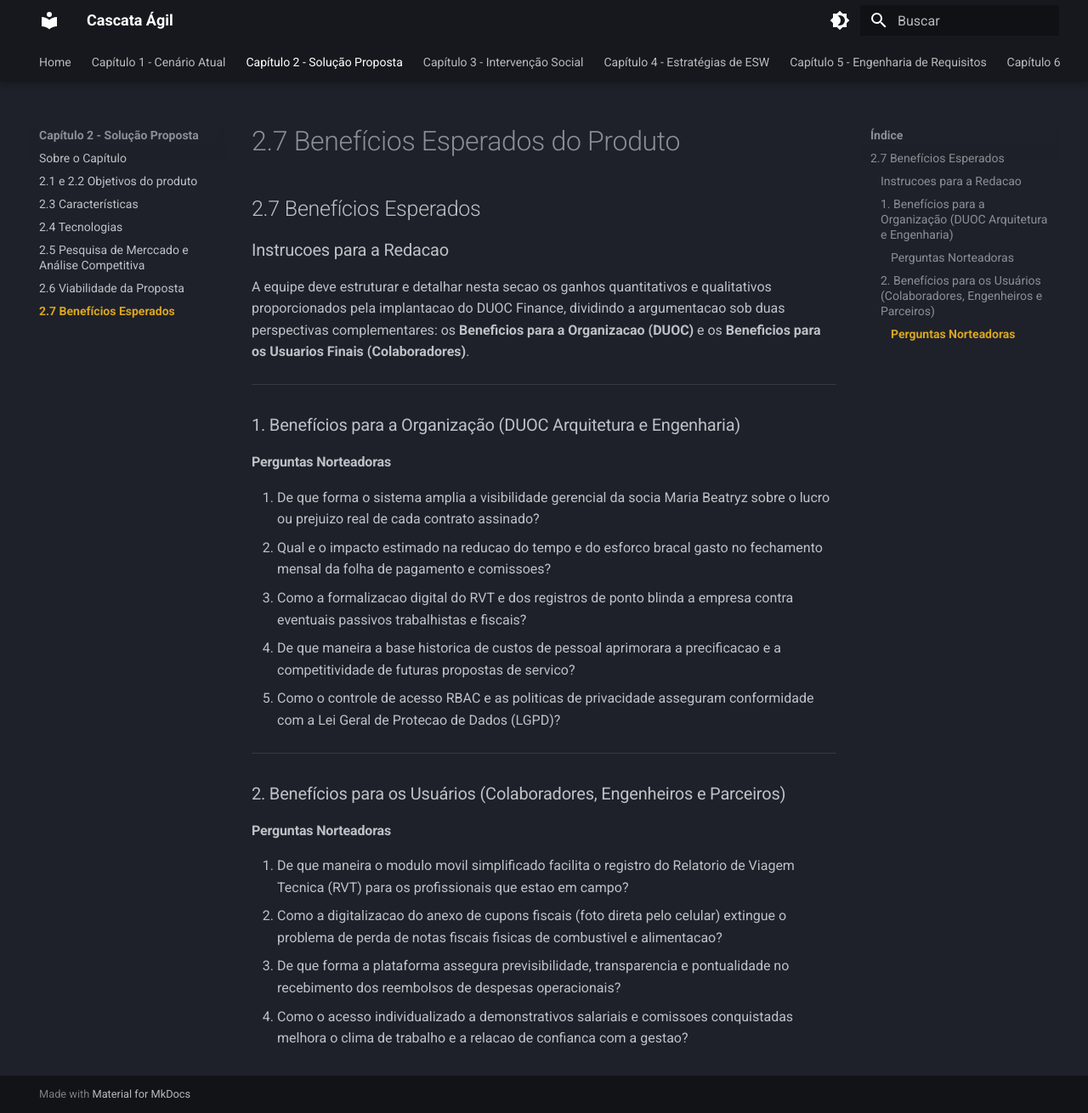
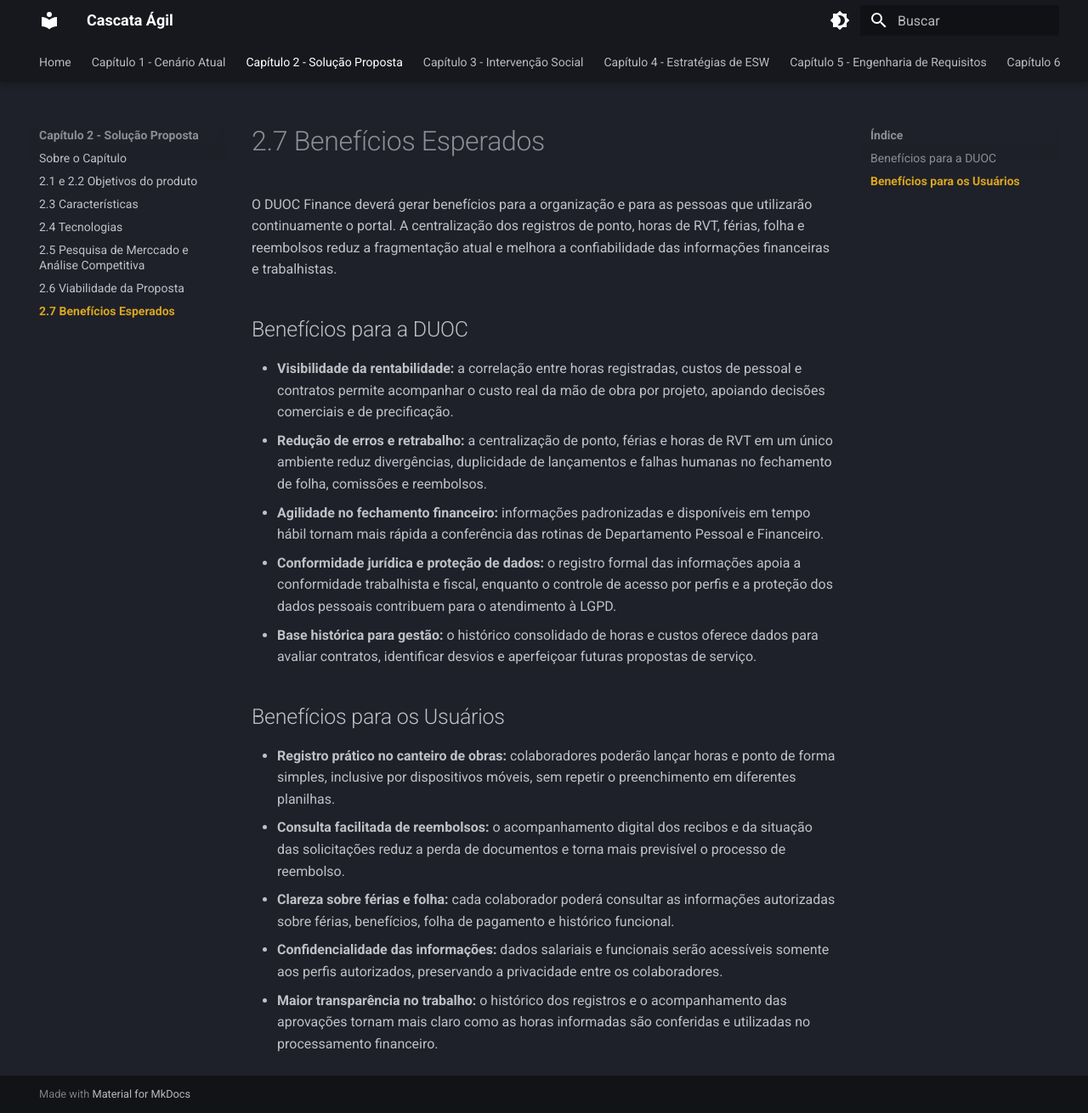
Before and after one commit to mdsreq-fga-unb/REQ-2026.2-T01-DUOC-Finance, an MkDocs documentation site: the page built from docs/visao-produto/capitulo-2/2.7-beneficios.md, in a window 1280 px wide and 1310 px high. Shown: the whole window at 85% size. Built offline with MkDocs 1.6.1 and Material for MkDocs 9.7.7, drawn with Linux system fonts in a browser that asks for light colours.

Commit message:
docs:mapeia beneficios esperados

```diff
--- a/docs/visao-produto/capitulo-2/2.7-beneficios.md
+++ b/docs/visao-produto/capitulo-2/2.7-beneficios.md
@@ -1,27 +1,19 @@
-# 2.7 Benefícios Esperados do Produto
+# 2.7 Benefícios Esperados
 
-## 2.7 Benefícios Esperados
+O DUOC Finance deverá gerar benefícios para a organização e para as pessoas que utilizarão continuamente o portal. A centralização dos registros de ponto, horas de RVT, férias, folha e reembolsos reduz a fragmentação atual e melhora a confiabilidade das informações financeiras e trabalhistas.
 
-### Instrucoes para a Redacao
-A equipe deve estruturar e detalhar nesta secao os ganhos quantitativos e qualitativos proporcionados pela implantacao do DUOC Finance, dividindo a argumentacao sob duas perspectivas complementares: os **Beneficios para a Organizacao (DUOC)** e os **Beneficios para os Usuarios Finais (Colaboradores)**.
+## Benefícios para a DUOC
 
----
+- **Visibilidade da rentabilidade:** a correlação entre horas registradas, custos de pessoal e contratos permite acompanhar o custo real da mão de obra por projeto, apoiando decisões comerciais e de precificação.
+- **Redução de erros e retrabalho:** a centralização de ponto, férias e horas de RVT em um único ambiente reduz divergências, duplicidade de lançamentos e falhas humanas no fechamento de folha, comissões e reembolsos.
+- **Agilidade no fechamento financeiro:** informações padronizadas e disponíveis em tempo hábil tornam mais rápida a conferência das rotinas de Departamento Pessoal e Financeiro.
+- **Conformidade jurídica e proteção de dados:** o registro formal das informações apoia a conformidade trabalhista e fiscal, enquanto o controle de acesso por perfis e a proteção dos dados pessoais contribuem para o atendimento à LGPD.
+- **Base histórica para gestão:** o histórico consolidado de horas e custos oferece dados para avaliar contratos, identificar desvios e aperfeiçoar futuras propostas de serviço.
 
-### 1. Benefícios para a Organização (DUOC Arquitetura e Engenharia)
+## Benefícios para os Usuários
 
-#### Perguntas Norteadoras
-1. De que forma o sistema amplia a visibilidade gerencial da socia Maria Beatryz sobre o lucro ou prejuizo real de cada contrato assinado?
-2. Qual e o impacto estimado na reducao do tempo e do esforco bracal gasto no fechamento mensal da folha de pagamento e comissoes?
-3. Como a formalizacao digital do RVT e dos registros de ponto blinda a empresa contra eventuais passivos trabalhistas e fiscais?
-4. De que maneira a base historica de custos de pessoal aprimorara a precificacao e a competitividade de futuras propostas de servico?
-5. Como o controle de acesso RBAC e as politicas de privacidade asseguram conformidade com a Lei Geral de Protecao de Dados (LGPD)?
-
----
-
-### 2. Benefícios para os Usuários (Colaboradores, Engenheiros e Parceiros)
-
-#### Perguntas Norteadoras
-1. De que maneira o modulo movil simplificado facilita o registro do Relatorio de Viagem Tecnica (RVT) para os profissionais que estao em campo?
-2. Como a digitalizacao do anexo de cupons fiscais (foto direta pelo celular) extingue o problema de perda de notas fiscais fisicas de combustivel e alimentacao?
-3. De que forma a plataforma assegura previsibilidade, transparencia e pontualidade no recebimento dos reembolsos de despesas operacionais?
-4. Como o acesso individualizado a demonstrativos salariais e comissoes conquistadas melhora o clima de trabalho e a relacao de confianca com a gestao?
+- **Registro prático no canteiro de obras:** colaboradores poderão lançar horas e ponto de forma simples, inclusive por dispositivos móveis, sem repetir o preenchimento em diferentes planilhas.
+- **Consulta facilitada de reembolsos:** o acompanhamento digital dos recibos e da situação das solicitações reduz a perda de documentos e torna mais previsível o processo de reembolso.
+- **Clareza sobre férias e folha:** cada colaborador poderá consultar as informações autorizadas sobre férias, benefícios, folha de pagamento e histórico funcional.
+- **Confidencialidade das informações:** dados salariais e funcionais serão acessíveis somente aos perfis autorizados, preservando a privacidade entre os colaboradores.
+- **Maior transparência no trabalho:** o histórico dos registros e o acompanhamento das aprovações tornam mais claro como as horas informadas são conferidas e utilizadas no processamento financeiro.
```
